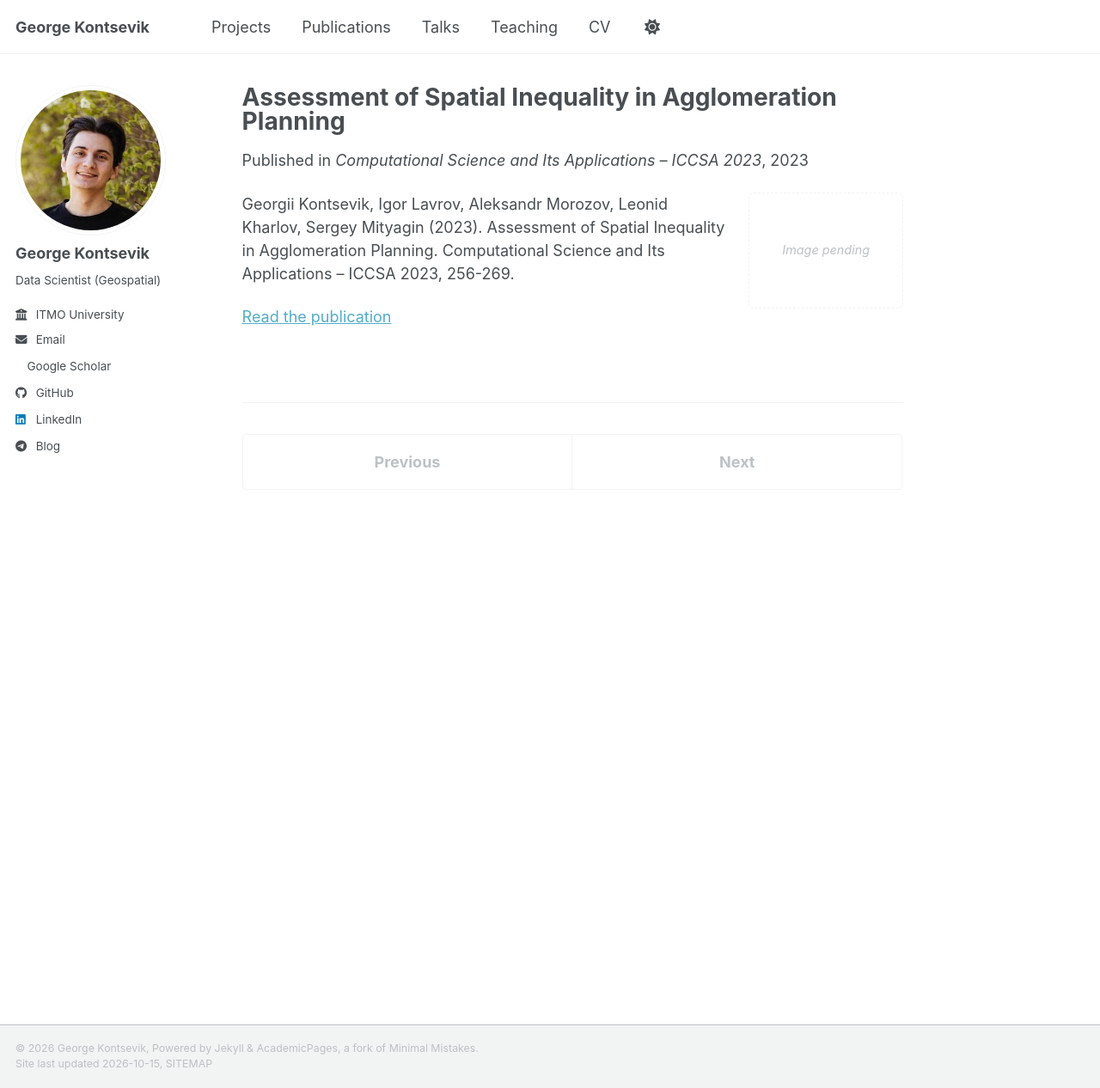
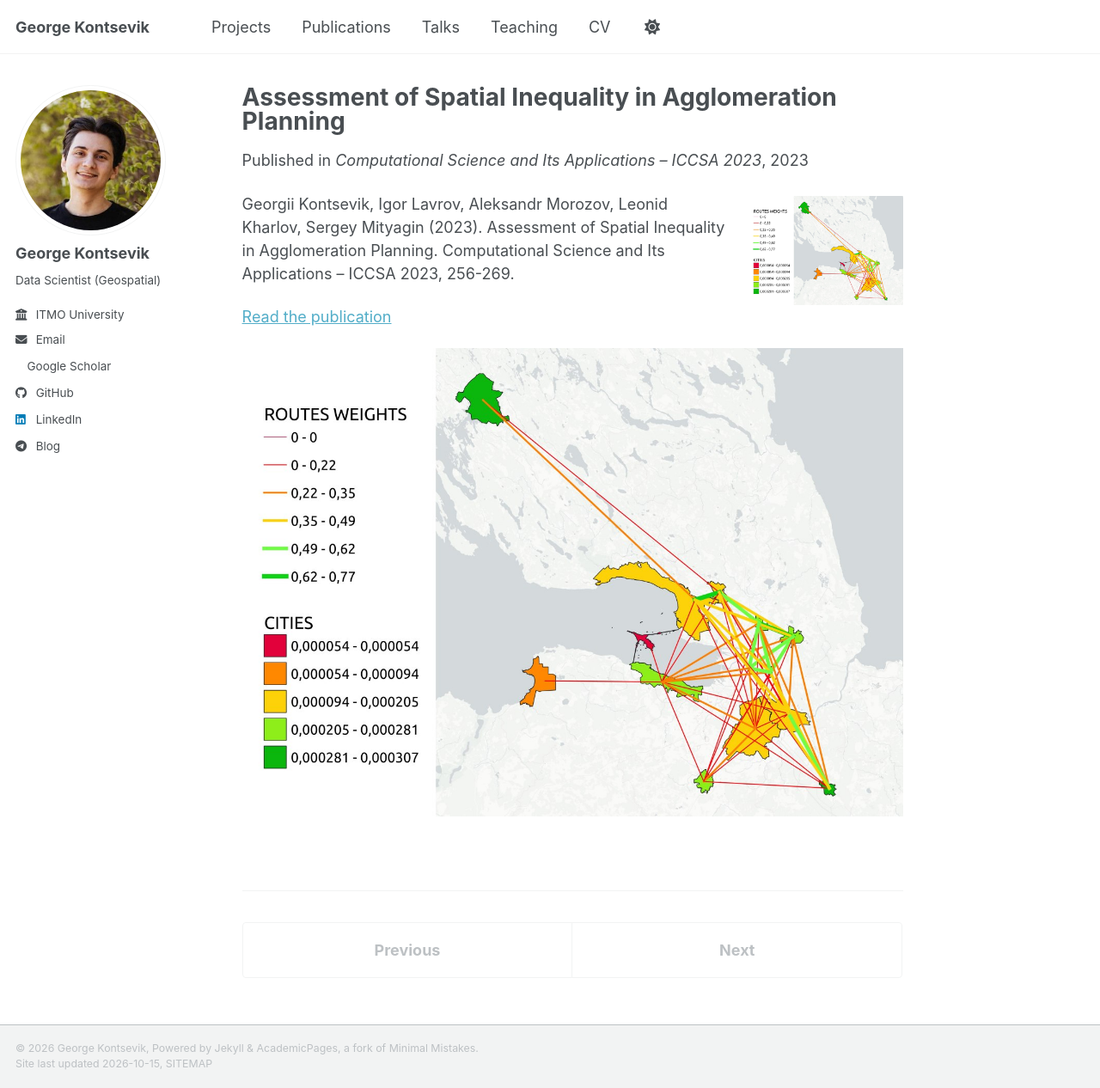
Before and after one commit to GeorgeKontsevik/GeorgeKontsevik.github.io, a Jekyll site: the page built from _publications/assessment-of-spatial-inequality-in-agglomeration-planning.md, in a window 1280 px wide and 1266 px high. Shown: the whole window at 86% size. Built offline with Jekyll 4.4.1, drawn with Linux system fonts in a browser that asks for light colours; a style sheet for code colours, icons or effects is not loaded.

Commit message:
Add map to spatial inequality publication

```diff
--- a/_publications/assessment-of-spatial-inequality-in-agglomeration-planning.md
+++ b/_publications/assessment-of-spatial-inequality-in-agglomeration-planning.md
@@ -9,10 +9,12 @@ citation: "Georgii Kontsevik, Igor Lavrov, Aleksandr Morozov, Leonid Kharlov, Se
 source_url: "https://api.crossref.org/works/10.1007/978-3-031-36808-0_17"
 collection: "publications"
 permalink: "/publication/assessment-of-spatial-inequality-in-agglomeration-planning/"
-image: ""
-image_alt: ""
+image: "/images/publications/spatial-inequality-agglomeration.jpg"
+image_alt: "Map of cities and intercity connections coloured by city values and route weights"
 ---
 
 Georgii Kontsevik, Igor Lavrov, Aleksandr Morozov, Leonid Kharlov, Sergey Mityagin (2023). Assessment of Spatial Inequality in Agglomeration Planning. Computational Science and Its Applications – ICCSA 2023, 256-269.
 
 [Read the publication](https://doi.org/10.1007/978-3-031-36808-0_17)
+
+<a href="/images/publications/spatial-inequality-agglomeration.jpg"><img src="/images/publications/spatial-inequality-agglomeration.jpg" alt="Map of cities and intercity connections coloured by city values and route weights" loading="lazy"></a>
```
Also changed, not shown: images/publications/spatial-inequality-agglomeration.jpg (added).
